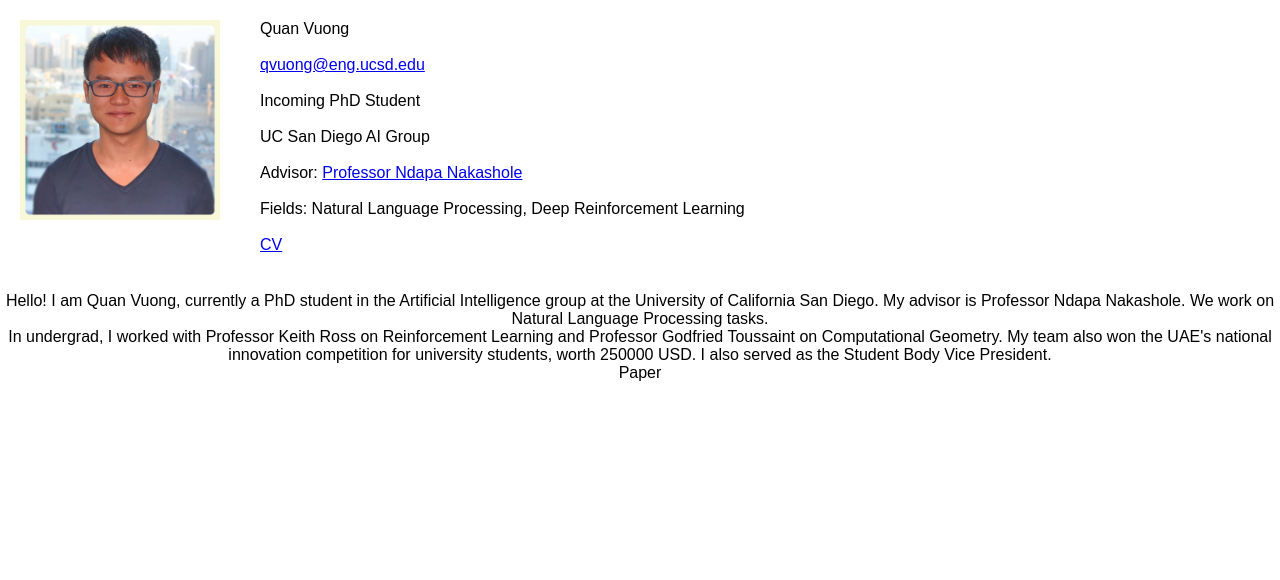
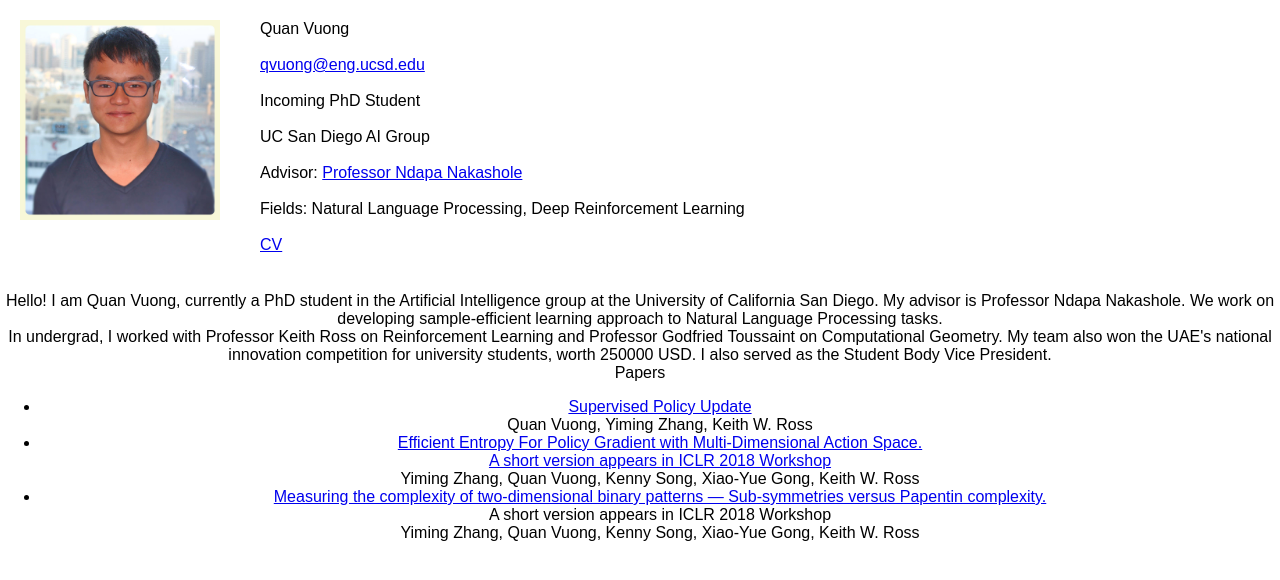
Before and after one commit to quanvuong/quanvuong.github.io, a React (Create React App) app: page / in a window 1280 px wide. Shown: the top 580 px of the page. Built offline with nearby package versions, Linux system fonts and the light colour scheme.

Commit message:
add papers

```diff
--- a/src/App.js
+++ b/src/App.js
@@ -4,7 +4,7 @@ import './App.css';
 import Photo from './photo.js';
 import BasicInfo from './BasicInfo.js';
 import Summary from './Summary.js';
-import Paper from './Paper.js';
+import Papers from './Papers.js';
 
 class App extends Component {
   render() {
@@ -16,7 +16,7 @@ class App extends Component {
         </div>
         <div className="Body">
           <Summary/>
-          <Paper/>
+          <Papers/>
         </div>
       </div>
     );
--- a/src/Paper.js
+++ b/src/Paper.js
@@ -1,11 +1,10 @@
 import React, { Component } from 'react';
 
 class Paper extends Component {
+
   render() {
     return (
-      <div className="Paper">
-        <div>Paper</div>
-      </div>
+      <div></div>
     );
   }
 }
--- a/src/Papers.js
+++ b/src/Papers.js
@@ -1,9 +1,42 @@
 import React, { Component } from 'react';
+import Paper from './Paper.js';
 
 class Papers extends Component {
   render() {
+    let entropy = ["Efficient Entropy For Policy Gradient with Multi-Dimensional Action Space.", "https://arxiv.org/abs/1806.00589", "A short version appears in ICLR 2018 Workshop", "Yiming Zhang, Quan Vuong, Kenny Song, Xiao-Yue Gong, Keith W. Ross"]
+
+    let img_complexity = ["Measuring the complexity of two-dimensional binary patterns — Sub-symmetries versus Papentin complexity.", "https://ieeexplore.ieee.org/document/7153235/", "IAPR International Conference on Machine Vision Applications 2015", "Godfried Toussaint, Noris Onea, Quan Vuong"]
+
+    let spu = ["Supervised Policy Update", "https://arxiv.org/abs/1805.11706", "", "Quan Vuong, Yiming Zhang, Keith W. Ross"]
+
+    let papers = [spu]
+
     return (
       <div className="Papers">
+        <div>Papers</div>
+
+        <ul>
+          {papers.map(p => {
+            return <li className="OnePaper">
+              <a href={p[1]}>{p[0]}</a>
+              <div>{p[2]}</div>
+              <div>{p[3]}</div>
+            </li>
+          })}
+
+          <li className="OnePaper">
+            <div><a href={entropy[1]}>{entropy[0]}</a></div>
+            <div><a href="https://openreview.net/pdf?id=rJc8sN1vG">{entropy[2]}</a></div>
+            <div>{entropy[3]}</div>
+          </li>
+
+          <li className="OnePaper">
+            <div><a href={img_complexity[1]}>{img_complexity[0]}</a></div>
+            <div>{entropy[2]}</div>
+            <div>{entropy[3]}</div>
+          </li>
+
+        </ul>
       </div>
     );
   }
--- a/src/Summary.js
+++ b/src/Summary.js
@@ -4,7 +4,7 @@ class Summary extends Component {
   render() {
     return (
       <div className="Summary">
-        <div>Hello! I am Quan Vuong, currently a PhD student in the Artificial Intelligence group at the University of California San Diego. My advisor is Professor Ndapa Nakashole. We work on Natural Language Processing tasks.</div>
+        <div>Hello! I am Quan Vuong, currently a PhD student in the Artificial Intelligence group at the University of California San Diego. My advisor is Professor Ndapa Nakashole. We work on developing sample-efficient learning approach to Natural Language Processing tasks.</div>
 
         <div>In undergrad, I worked with Professor Keith Ross on Reinforcement Learning and Professor Godfried Toussaint on Computational Geometry. My team also won the UAE's national innovation competition for university students, worth 250000 USD. I also served as the Student Body Vice President.</div>
       </div>
```
